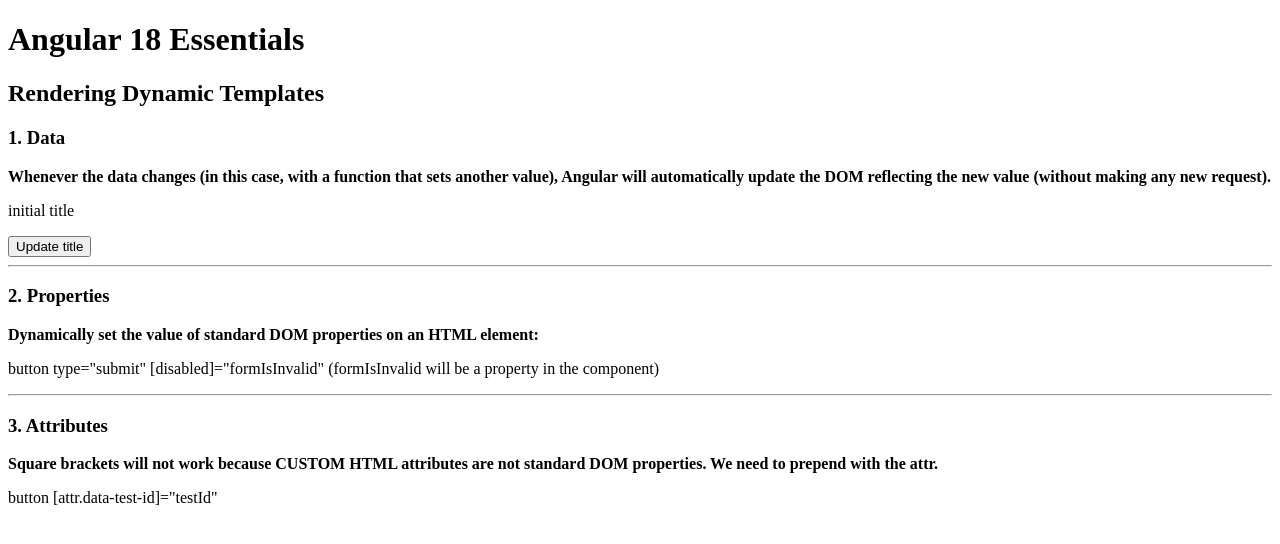
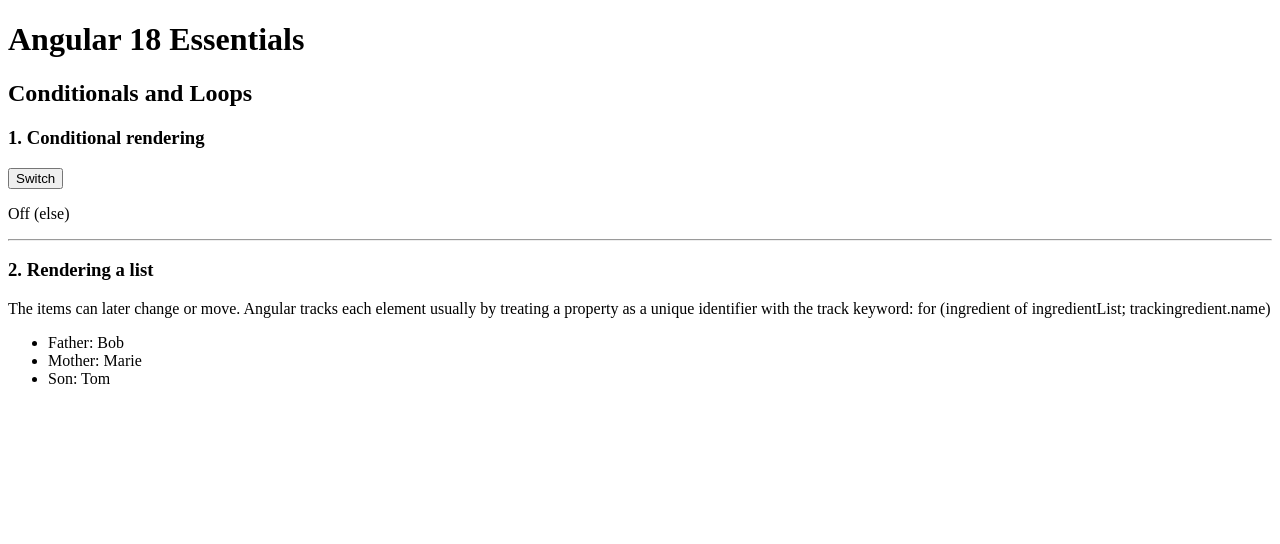
Before and after one commit to ggabrao/angular-18-essentials, an Angular app: page / in a window 1280 px wide. Shown: the top 544 px of the page. Built offline with nearby package versions, Linux system fonts and the light colour scheme.

Commit message:
Conditional and loops

```diff
--- a/src/app/app.component.html
+++ b/src/app/app.component.html
@@ -1,30 +1,27 @@
 <h1>Angular 18 Essentials</h1>
 
-<h2>Rendering Dynamic Templates</h2>
+<h2>Conditionals and Loops</h2>
 
-<h3>1. Data</h3>
+<h3>1. Conditional rendering</h3>
 
-<strong>Whenever the data changes (in this case, with a function that sets another value), Angular will automatically
-    update
-    the DOM reflecting the new value (without making any new request).</strong>
+<button (click)="switch()">Switch</button>
 
-<p>{{title}}</p>
-
-<button (click)="updateTitle()">Update title</button>
+@if (isOn) {
+<p>On (if)</p>
+} @else {
+<p>Off (else)</p>
+}
 
 <hr>
 
-<h3>2. Properties</h3>
+<h3>2. Rendering a list</h3>
 
-<strong>Dynamically set the value of standard DOM properties on an HTML element:</strong>
+<p>The items can later change or move. Angular tracks each element usually by
+    treating a property as a unique identifier with the track keyword: for (ingredient of ingredientList;
+    trackingredient.name)</p>
 
-<p>button type="submit" [disabled]="formIsInvalid" (formIsInvalid will be a property in the component)</p>
-
-<hr>
-
-<h3>3. Attributes</h3>
-
-<strong>Square brackets will not work because CUSTOM HTML attributes are not standard DOM properties. We need to prepend
-    with the attr. </strong>
-
-<p>button [attr.data-test-id]="testId"</p>
+<ul>
+    @for(member of family; track member.name) {
+    <li>{{member.position}}: {{member.name}}</li>
+    }
+</ul>
--- a/src/app/app.component.ts
+++ b/src/app/app.component.ts
@@ -9,9 +9,16 @@
   styleUrl: './app.component.scss'
 })
 export class AppComponent {
-  title = 'initial title';
+  isOn = false;
 
-  updateTitle() {
-    this.title = 'updated title';
+  switch() {
+    this.isOn = !this.isOn;
   }
+
+  family = [
+    { position: 'Father', name: 'Bob' },
+    { position: 'Mother', name: 'Marie' },
+    { position: 'Son', name: 'Tom' }
+  ]
+
 }
```
